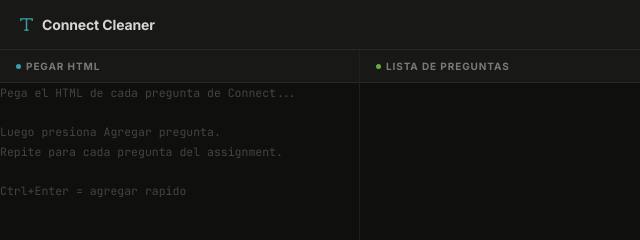
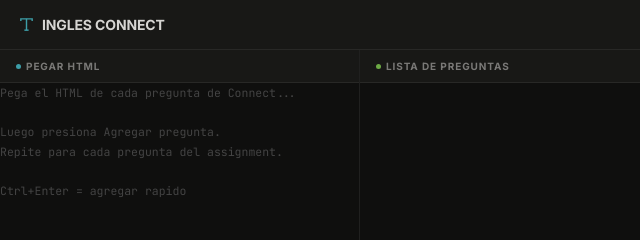
Before and after one commit to juangoji13/Ingles_connect, a website with bundled scripts: page public/index.html in a window 1280 px wide. Shown: the top 240 px of the page, 0-640 px from the left. Built offline with nearby package versions, Linux system fonts and the light colour scheme.

Commit message:
Rename to INGLES CONNECT

```diff
--- a/public/index.html
+++ b/public/index.html
@@ -3,7 +3,7 @@
 <head>
   <meta charset="UTF-8">
   <meta name="viewport" content="width=device-width,initial-scale=1.0">
-  <title>Connect Cleaner</title>
+  <title>INGLES CONNECT</title>
   <meta name="description" content="Herramienta para procesar y resolver ejercicios de Connect de forma eficiente.">
   <link href="https://fonts.googleapis.com/css2?family=Inter:wght@400;500;600;700&family=JetBrains+Mono:wght@400;500&display=swap" rel="stylesheet">
   <link rel="stylesheet" href="/css/style.css">
@@ -16,7 +16,7 @@
         <line x1="9" y1="20" x2="15" y2="20" />
         <line x1="12" y1="4" x2="12" y2="20" />
       </svg>
-      Connect Cleaner
+      INGLES CONNECT
     </div>
     <div class="hrow">
       <button class="btn-ghost" id="ai-config-btn" title="Activar" style="color:var(--pr);border-color:var(--pr);">
```
Also changed, not shown: public/admin.html (+2 -2 lines), README.md.
